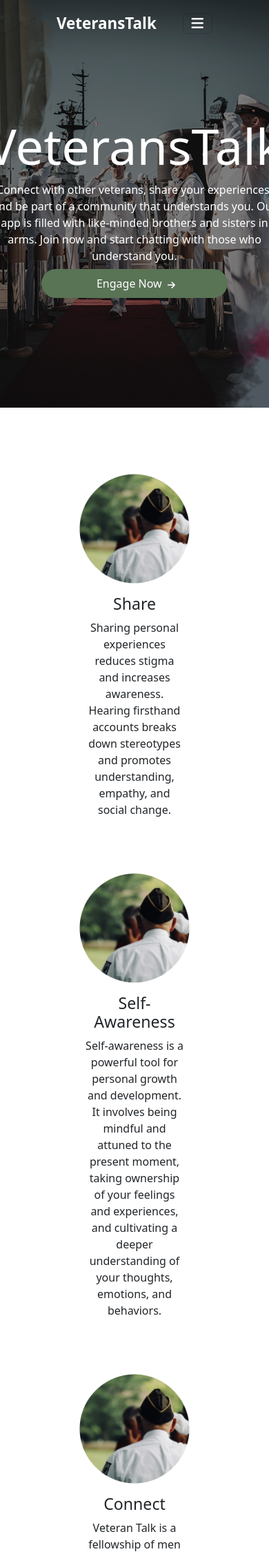
After one commit to adammkeane/team1-hackathon-april-2023, a Django app: template templates/Home.html in a window 390 px wide; the page is wider, and only the part inside the window is pictured. The commit adds this page. Shown: the top 2253 px of that part at 69% size. Run offline with Django 3.2, Linux system fonts and the light colour scheme; the template is opened without the code that fills it, so the values that code supplies are empty; some libraries are stand-ins or nearby versions.

Commit message:
finished the home page layout and added some responsiveness

```diff
--- a/static/css/styles.css
+++ b/static/css/styles.css
@@ -1,24 +1,23 @@
 /* color variables*/
 :root {
-    --gree-color: #597355;
+    --green-color: #597355;
     --beige-color: #8A7064;
   }
 
 h1 {
     /* feel free to delete this, just used for testing the file is loading */
     font-size: 72px;
-    color: var(--beige-color);
 }
 
 /*-------------------------------- Header/Navbar*/
-nav {
+nav, footer, .description-div {
     padding: 12px 70px !important;
   }
   .nav-active {
     color: var(--beige-color)!important;
   }
   .nav-link {
-    color: #000000;
+    color: white;
   }
   /* nav item hover effect */
   nav .nav-item a:hover {
@@ -28,18 +27,58 @@ nav {
     font-size: 1.4rem;
     font-weight: 600;
     margin: 0;
+    color: white;
   }
-  /* nav brand text hover effect */
-  .navbar-brand:hover {
-    color: var(--beige-color);
-  }
-  .nav-bg {
-    background-color: var(--black-color);
+  .login {
+    background-color: var(--green-color);
+    padding-left: 25px !important;
+    padding-right: 25px !important;
+    padding: 7px 25px 7px 25px !important;
+    border-radius: 5rem;
   }
 
   /*-------------------------------- About page*/
   .about-page {
     height: 70vh;
-    width: 100%;
-    background-color: #505050;
+    background-image: url("./assets/img/heroimg.png");
+    background-position: center;
+    background-repeat: no-repeat;
+    background-size: cover;
   }
+  .about-page p {
+    max-width: 500px
+  }
+  .card {
+    border: none !important;
+  }
+  .card-img {
+    margin: 0 auto;
+    max-width: 160px;
+  }
+
+ /*-------------------------------- Description Section*/
+  .description-div {
+    padding-top: 3rem !important;
+    margin: 0 auto;
+  }
+
+  /*-------------------------------- Footer*/
+  footer {
+    background-color: var(--beige-color);
+  }
+
+ /*-------------------------------- Buttons*/
+ .home-btn {
+    background-color: var(--green-color);
+    color: white;
+    text-decoration: none;
+    padding: 10px 80px;
+    border-radius: 5rem;
+ }
+/*-------------------------------- Icons*/
+.fa-arrow-right {
+    position: relative;
+    top: 1px;
+    left: 4px;
+    font-size: 0.8rem;
+}
--- /dev/null
+++ b/templates/Home.html
@@ -0,0 +1,118 @@
+<head>
+	<meta charset="UTF-8" />
+	<meta http-equiv="X-UA-Compatible" content="IE=edge" />
+	<meta name="viewport" content="width=device-width, initial-scale=1, shrink-to-fit=no" />
+	<link href="https://cdn.jsdelivr.net/npm/bootstrap@5.3.0-alpha3/dist/css/bootstrap.min.css" rel="stylesheet"
+	integrity="sha384-KK94CHFLLe+nY2dmCWGMq91rCGa5gtU4mk92HdvYe+M/SXH301p5ILy+dN9+nJOZ" crossorigin="anonymous">
+	<link rel="stylesheet" href="../static/css/styles.css" >
+</head>
+	<body>
+        <header class="align-items-center">
+          <!-- Navbar with bootstrap classes -->
+          <nav
+            class="navbar navbar-expand-md container-fluid fixed-top"
+            id="nav"
+          >
+            <div class="container-fluid">
+              <a class="navbar-brand" href="#">VeteransTalk</a>
+              <button
+                class="navbar-toggler text-white"
+                type="button"
+                data-bs-toggle="collapse"
+                data-bs-target="#navbarNavAltMarkup"
+                aria-controls="navbarNavAltMarkup"
+                aria-expanded="false"
+                aria-label="Toggle navigation"
+              >
+                <i class="fa-solid fa-bars icon" aria-hidden="true"></i>
+                <span class="sr-only">Hamburger Icon</span>
+              </button>
+              <div class="collapse navbar-collapse" id="navbarNavAltMarkup">
+                <ul class="navbar-nav ms-auto text-center">
+                  <li class="nav-item">
+                    <a
+                      class="nav-link"
+                      aria-current="page"
+                      href="#"
+                      >Home</a
+                    >
+                  </li>
+                  <li class="nav-item">
+                    <a class="nav-link" aria-current="page" href="#">
+                      Forum
+                    </a>
+                  </li>
+                  <li class="nav-item">
+                    <a class="nav-link" aria-current="page" href="#">
+                      Profile
+                    </a>
+                    <li class="nav-item">
+                        <a class="nav-link login" aria-current="page" href="#">
+                          Login
+                        </a>
+                      </li>
+                  </li>
+                </ul>
+              </div>
+            </div>
+          </nav>
+        </header>
+            <!-- hero section -->
+            <section class="about-page text-center d-flex align-items-center justify-content-center container-fluid">
+                <div class="row">
+                    <div class="about-text text-white">
+                        <h1>VeteransTalk</h1>
+                        <p>Connect with other veterans, share your experiences, and be part of a community that understands you. Our app is filled with like-minded brothers and sisters in arms. Join now and start chatting with those who understand you.</p>
+                        <a href="#" class="home-btn">Engage Now <i class="fa-solid fa-arrow-right" aria-hidden="true"></i></a>
+                    </div>
+                </div>
+            </section>
+            <!-- Description section -->
+            <section class="description-about container-fluid text-center pb-5">
+                <div class="row description-div g-5 justify-content-center">
+                    <div class="col-md-4 col-lg-3">
+                        <div class="card">
+                            <img src="/static/css/assets/img/card-img1.png" class="card-img" alt="">
+                            <div class="card-body">
+                                <h3 class="card-title">Share</h3>
+                                <p>Sharing personal experiences reduces stigma and increases awareness. Hearing firsthand accounts breaks down stereotypes and promotes understanding, empathy, and social change.</p>
+                            </div>
+                        </div>
+                    </div>
+                    <div class="col-md-4 col-lg-3">
+                        <div class="card">
+                            <img src="/static/css/assets/img/card-img1.png" class="card-img" alt="">
+                            <div class="card-body">
+                                <h3 class="card-title">Self-Awareness</h3>
+                                <p>Self-awareness is a powerful tool for personal growth and development. It involves being mindful and attuned to the present moment, taking ownership of your feelings and experiences, and cultivating a deeper understanding of your thoughts, emotions, and behaviors. </p>
+                            </div>
+                        </div>
+                    </div>
+                    <div class="col-md-4 col-lg-3">
+                        <div class="card">
+                            <img src="/static/css/assets/img/card-img1.png" class="card-img" alt="">
+                            <div class="card-body">
+                                <h3 class="card-title">Connect</h3>
+                                <p>Veteran Talk is a fellowship of men and women who share their experience, strength and hope with each other that they may solve their common problem and help others as a community. We are self-supporting through our own contributions.</p>
+                            </div>
+                        </div>
+                    </div>
+                </div>
+
+            </section>
+            <!-- footer -->
+            <footer class="d-flex align-items-center justify-content-between text-white m-0">
+                <p class="navbar-brand">Veterans Talk</p>
+                <p class="m-0">© 2023 Team Name</p>
+            </footer>
+
+    <!--Bootstrap script-->
+	<script src="https://cdn.jsdelivr.net/npm/bootstrap@5.3.0-alpha3/dist/js/bootstrap.bundle.min.js"
+		integrity="sha384-ENjdO4Dr2bkBIFxQpeoTz1HIcje39Wm4jDKdf19U8gI4ddQ3GYNS7NTKfAdVQSZe" crossorigin="anonymous">
+	</script>
+    <!-- Font Awesome kit-->
+      <script
+      src="https://kit.fontawesome.com/7f07b7fc74.js"
+      crossorigin="anonymous"
+    ></script>
+</body>
```
Also changed, not shown: templates/about.html (deleted, +0 -77 lines), static/css/assets/img/card-img1.png (added), static/css/assets/img/heroimg.png (added).
